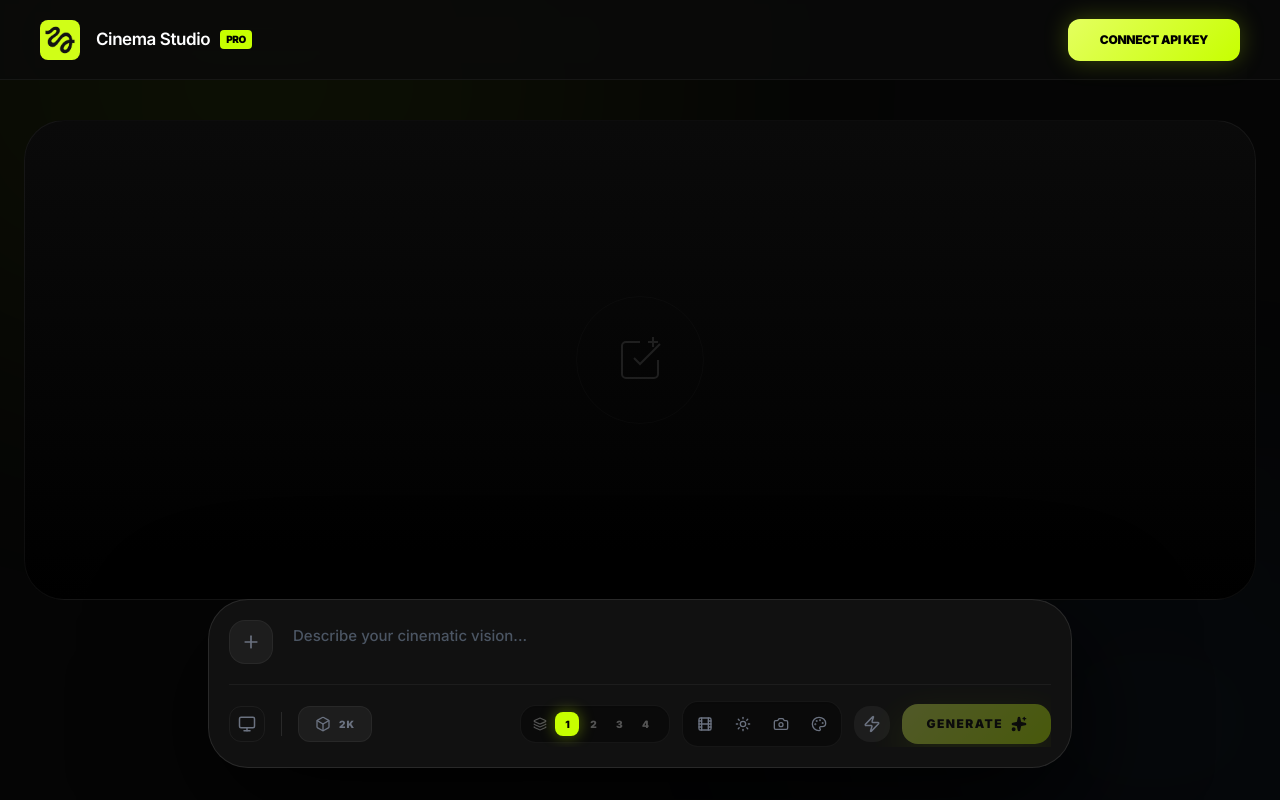
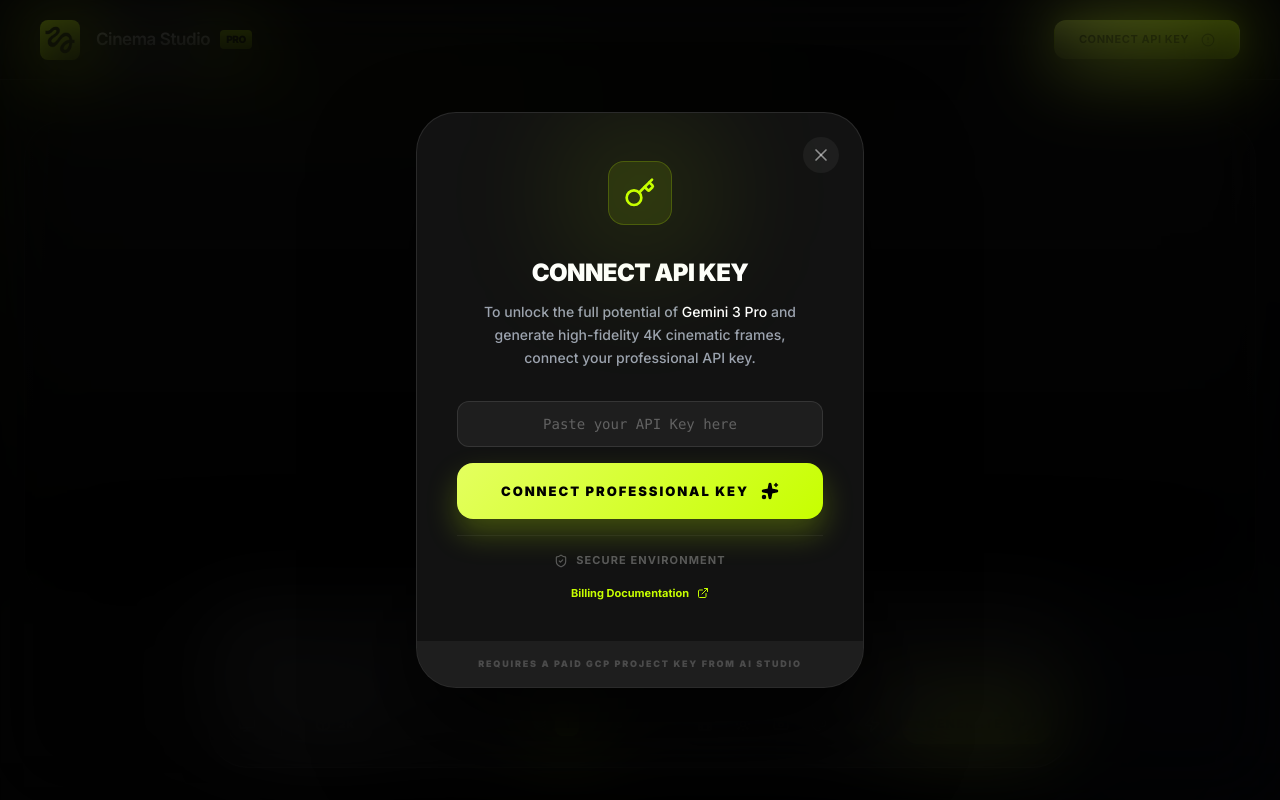
Before and after one commit to KeamoMichael/Higgsfield-Cinema-Studio-Pro, a React (Vite) app: page / in a window 1280 px wide. Built offline with nearby package versions, Linux system fonts and the light colour scheme.

Commit message:
feat: implement api engagement system with global context

```diff
--- a/App.tsx
+++ b/App.tsx
@@ -6,6 +6,8 @@
 import { ApiKeyModal } from './components/ApiKeyModal';
 import { Resolution, AspectRatio, CinematicParams } from './types';
 import { generateImage } from './services/geminiService';
+
+import { useApiKey } from './contexts/ApiKeyContext';
 
 const App: React.FC = () => {
   const [prompt, setPrompt] = useState('');
@@ -17,18 +19,30 @@
   const [isGenerating, setIsGenerating] = useState(false);
   const [error, setError] = useState<string | null>(null);
   const [isKeyModalOpen, setIsKeyModalOpen] = useState(false);
+  const { hasKey, checkKey } = useApiKey();
 
-  // Check for key on mount
+  // Check for key on mount and show modal if missing
   useEffect(() => {
-    const checkKey = async () => {
-      if (window.aistudio) {
-        const hasKey = await window.aistudio.hasSelectedApiKey();
+    // Initial check is handled by context, but we check specific conditions to open modal
+    const initCheck = async () => {
       if (!hasKey) {
-          setTimeout(() => setIsKeyModalOpen(true), 1000);
+        // Optionally wait a bit before pestering user?
+        // Or just check strictly triggers.
+        // For now, let's replicate behavior: verify and if false open modal.
+        // Since context verifies on mount, we can depend on 'hasKey' but it might be false initially before check completes?
+        // Context initializes false. checkKey runs asynchronously.
+        // Let's rely on the user manual action mostly, OR open it if clearly no key.
+        // The original code checked window.aistudio specifically.
+
+        // Let's just trigger modal if no key after a short delay
+        setTimeout(() => {
+          if (!localStorage.getItem('gemini_api_key')) {
+            setIsKeyModalOpen(true);
           }
+        }, 1000);
       }
     };
-    checkKey();
+    initCheck();
   }, []);
 
   const handleGenerate = async (params: CinematicParams = {}, attachments?: string[], specialMode?: 'consistent-angles') => {
--- a/components/ApiKeyModal.tsx
+++ b/components/ApiKeyModal.tsx
@@ -1,5 +1,6 @@
 
 import React from 'react';
+import { useApiKey } from '../contexts/ApiKeyContext';
 import { X, Key, ShieldCheck, ExternalLink, Sparkles } from 'lucide-react';
 
 interface ApiKeyModalProps {
@@ -11,10 +12,11 @@
   if (!isOpen) return null;
 
   const [apiKey, setApiKey] = React.useState('');
+  const { saveKey } = useApiKey();
 
   const handleConnect = async () => {
     if (apiKey.trim()) {
-      localStorage.setItem('gemini_api_key', apiKey.trim());
+      saveKey(apiKey.trim());
       onClose();
       return;
     }
--- a/components/Header.tsx
+++ b/components/Header.tsx
@@ -5,7 +5,12 @@
   onOpenKeyModal: () => void;
 }
 
+import { useApiKey } from '../contexts/ApiKeyContext';
+import { CheckCircle2, AlertCircle } from 'lucide-react';
+
 export const Header: React.FC<HeaderProps> = ({ onOpenKeyModal }) => {
+  const { hasKey } = useApiKey();
+
   return (
     <header className="fixed top-0 left-0 right-0 h-20 bg-[#0a0a0a]/80 backdrop-blur-3xl border-b border-white/5 z-50 flex items-center justify-between px-10">
       <div className="flex items-center gap-8">
@@ -25,9 +30,23 @@
       <div className="flex items-center gap-6">
         <button
           onClick={onOpenKeyModal}
-          className="custom-gradient-btn px-8 py-3 rounded-xl text-[12px] font-black tracking-tight transition-all active:scale-95 shadow-[0_0_25px_rgba(199,255,0,0.25)] hover:shadow-[0_0_35px_rgba(199,255,0,0.35)] uppercase"
+          className={`flex items-center gap-3 px-6 py-2.5 rounded-xl text-[11px] font-bold tracking-wider transition-all uppercase border ${hasKey
+              ? 'bg-[#c7ff00]/10 border-[#c7ff00]/20 text-[#c7ff00] hover:bg-[#c7ff00]/20'
+              : 'custom-gradient-btn text-black border-transparent shadow-[0_0_20px_rgba(199,255,0,0.3)] hover:shadow-[0_0_30px_rgba(199,255,0,0.5)]'
+            }`}
         >
-          Connect API Key
+          {hasKey ? (
+            <>
+              <CheckCircle2 size={14} />
+              <span>System Connected</span>
+              <div className="w-1.5 h-1.5 rounded-full bg-[#c7ff00] shadow-[0_0_10px_#c7ff00] animate-pulse ml-1" />
+            </>
+          ) : (
+            <>
+              <span>Connect API Key</span>
+              <AlertCircle size={14} className="opacity-60" />
+            </>
+          )}
         </button>
       </div>
     </header>
--- /dev/null
+++ b/contexts/ApiKeyContext.tsx
@@ -0,0 +1,59 @@
+import React, { createContext, useContext, useState, useEffect } from 'react';
+
+interface ApiKeyContextType {
+    hasKey: boolean;
+    checkKey: () => Promise<void>;
+    saveKey: (key: string) => void;
+    removeKey: () => void;
+}
+
+const ApiKeyContext = createContext<ApiKeyContextType | undefined>(undefined);
+
+export const ApiKeyProvider: React.FC<{ children: React.ReactNode }> = ({ children }) => {
+    const [hasKey, setHasKey] = useState(false);
+
+    const checkKey = async () => {
+        // Check localStorage first
+        if (localStorage.getItem('gemini_api_key')) {
+            setHasKey(true);
+            return;
+        }
+
+        // Check window.aistudio (IDX environment)
+        if (window.aistudio) {
+            const idxHasKey = await window.aistudio.hasSelectedApiKey();
+            setHasKey(idxHasKey);
+            return;
+        }
+
+        setHasKey(false);
+    };
+
+    const saveKey = (key: string) => {
+        localStorage.setItem('gemini_api_key', key);
+        setHasKey(true);
+    };
+
+    const removeKey = () => {
+        localStorage.removeItem('gemini_api_key');
+        setHasKey(false);
+    };
+
+    useEffect(() => {
+        checkKey();
+    }, []);
+
+    return (
+        <ApiKeyContext.Provider value={{ hasKey, checkKey, saveKey, removeKey }}>
+            {children}
+        </ApiKeyContext.Provider>
+    );
+};
+
+export const useApiKey = () => {
+    const context = useContext(ApiKeyContext);
+    if (context === undefined) {
+        throw new Error('useApiKey must be used within an ApiKeyProvider');
+    }
+    return context;
+};
--- a/index.tsx
+++ b/index.tsx
@@ -1,6 +1,8 @@
 import React from 'react';
 import ReactDOM from 'react-dom/client';
 import App from './App';
+
+import { ApiKeyProvider } from './contexts/ApiKeyContext';
 
 const rootElement = document.getElementById('root');
 if (!rootElement) {
@@ -10,6 +12,8 @@
 const root = ReactDOM.createRoot(rootElement);
 root.render(
   <React.StrictMode>
-    <App />
+    <ApiKeyProvider>
+      <App />
+    </ApiKeyProvider>
   </React.StrictMode>
 );
--- a/package.json
+++ b/package.json
@@ -9,10 +9,12 @@
     "preview": "vite preview"
   },
   "dependencies": {
+    "@google/genai": "^1.37.0",
+    "@types/react": "^19.2.8",
+    "@types/react-dom": "^19.2.3",
     "lucide-react": "^0.562.0",
-    "react-dom": "^19.2.3",
     "react": "^19.2.3",
-    "@google/genai": "^1.37.0"
+    "react-dom": "^19.2.3"
   },
   "devDependencies": {
     "@types/node": "^22.14.0",
```
Also changed, not shown: 1 other file (tests, documents, lock files or other folders). Lines whose indentation alone changed are shown as unchanged.
